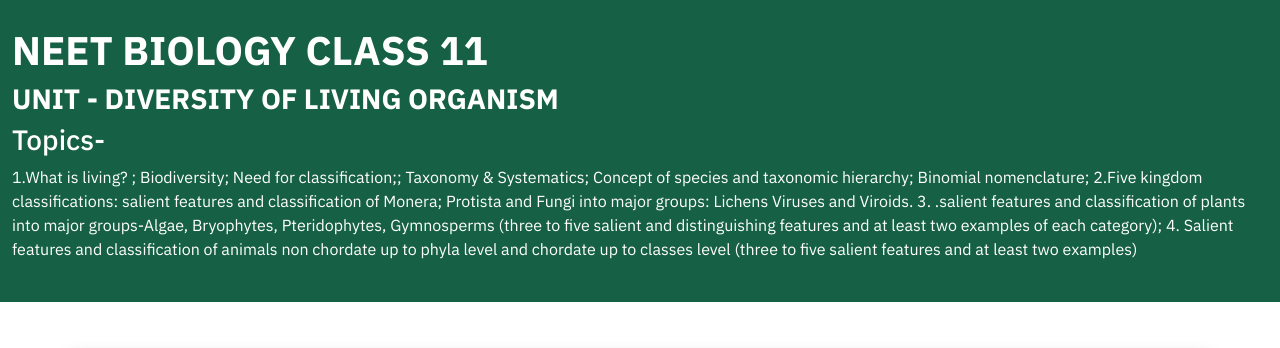
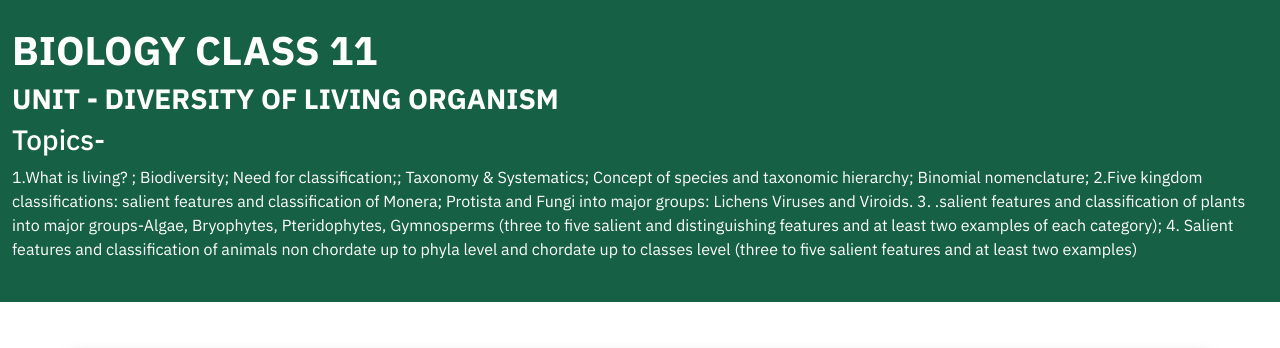
Before and after one commit to Jaaankiiiii/Online-learning-platform, a plain HTML site: page Class videos/biology.html in a window 1280 px wide. Shown: the top 348 px of the page. Drawn offline with nearby package versions, Linux system fonts and the light colour scheme.

Commit message:
Update biology.html

```diff
--- a/Class videos/biology.html
+++ b/Class videos/biology.html
@@ -13,7 +13,7 @@
 <body>
     <div class="container-fluid header">
         <div class="row">
-            <h1><b>NEET BIOLOGY CLASS 11</b></h1>
+            <h1><b>BIOLOGY CLASS 11</b></h1>
         </div>
         <div class="row">
             <h3><b>UNIT - DIVERSITY OF LIVING ORGANISM</b></h3>
```
